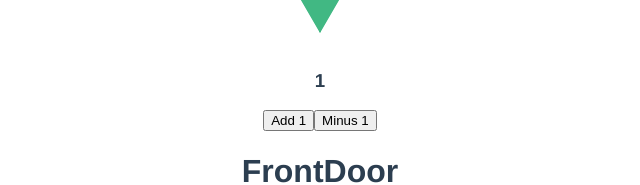
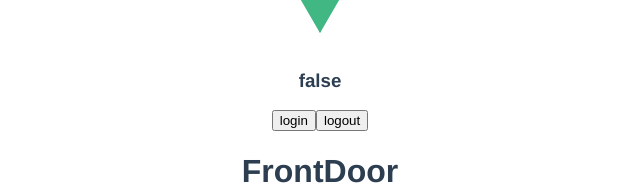
Before and after one commit to zhigangw/freeleaps, a Vue app in the folder frontend/: page / in a window 1280 px wide. Shown: the part 213-398 px from the top of the page, without its empty margins (320-960 px from the left). Built offline with nearby package versions, Linux system fonts and the light colour scheme.

Commit message:
restructure the folder

```diff
--- a/frontend/src/App.vue
+++ b/frontend/src/App.vue
@@ -1,9 +1,9 @@
 <template>
   <div>
     <img alt="Vue logo" src="./assets/logo.png" />
-    <h3>{{counter}}</h3>
-    <button @click="increment">Add 1</button>
-    <button @click="decrement">Minus 1</button>
+    <h3>{{isUserAuthenticated}}</h3>
+    <button @click="login">login</button>
+    <button @click="logout">logout</button>
     <FrontDoor />
     <UserBasic />
     <UserLinked />
@@ -84,16 +84,16 @@ export default {
     SellerTransferMoney
   },
   computed:{
-    counter(){
-      return this.$store.state.counter;
+    isUserAuthenticated(){
+      return this.$store.getters['isUserAuthenticated'];
     }
   },
   methods: {
-    increment(){
-      this.$store.commit('increment');
+    login(){
+      this.$store.dispatch('userAuthenticated');
     },
-    decrement(){
-      this.$store.commit('decrement');
+    logout(){
+      this.$store.dispatch('userUnauthenticated');
     }
   }
 
--- /dev/null
+++ b/frontend/src/js/index.js
@@ -0,0 +1,3 @@
+import store  from './store/index'
+
+export default store;
--- /dev/null
+++ b/frontend/src/js/store/index.js
@@ -0,0 +1,10 @@
+import { createStore } from 'vuex';
+import {userAuthStore} from  './userAuth';
+
+const store = createStore({
+    modules: {
+        userAuthStore: userAuthStore
+    },
+});
+
+export default store;
--- /dev/null
+++ b/frontend/src/js/store/userAuth.js
@@ -0,0 +1,26 @@
+export const userAuthStore = {
+    namespace: true,
+    state() {
+        return {
+            isUserAuthenticated: false
+        }
+    },
+    mutations: {
+        setAuth(state, payload) {
+            state.isUserAuthenticated = payload.isAuthed;
+        },
+    },
+    actions: {
+        userAuthenticated(context) {
+            context.commit('setAuth', { isAuthed: true })
+        },
+        userUnauthenticated(context) {
+            context.commit('setAuth', { isAuthed: false })
+        },
+    },
+    getters: {
+        isUserAuthenticated(state) {
+            return state.isUserAuthenticated;
+        }
+    }
+}
--- a/frontend/src/main.js
+++ b/frontend/src/main.js
@@ -1,7 +1,7 @@
 import { createApp } from 'vue'
 import App from './App.vue'
 
-import { store } from './store/store'
+import store  from './js/index'
 
 const app = createApp(App)
 app.use(store)
--- a/frontend/src/store/store.js
+++ /dev/null
@@ -1,17 +0,0 @@
-import { createStore } from 'vuex';
-
-export const store = createStore({
-    state() {
-        return {
-            counter: 1
-        }
-    },
-    mutations: {
-        increment(state) {
-            state.counter = state.counter + 1;
-        },
-        decrement(state) {
-            state.counter = state.counter - 1;
-        }
-    }
-})
```
